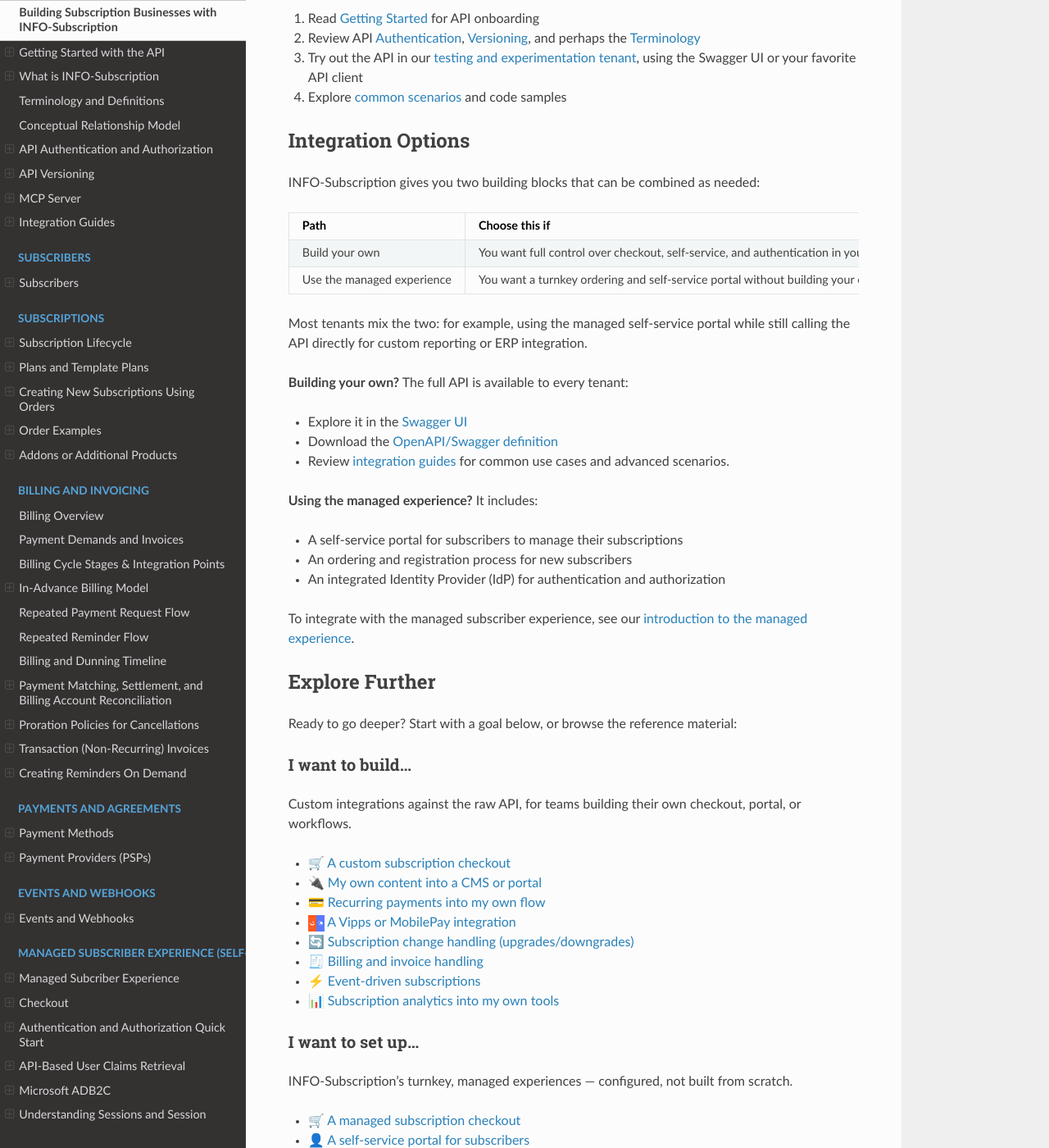
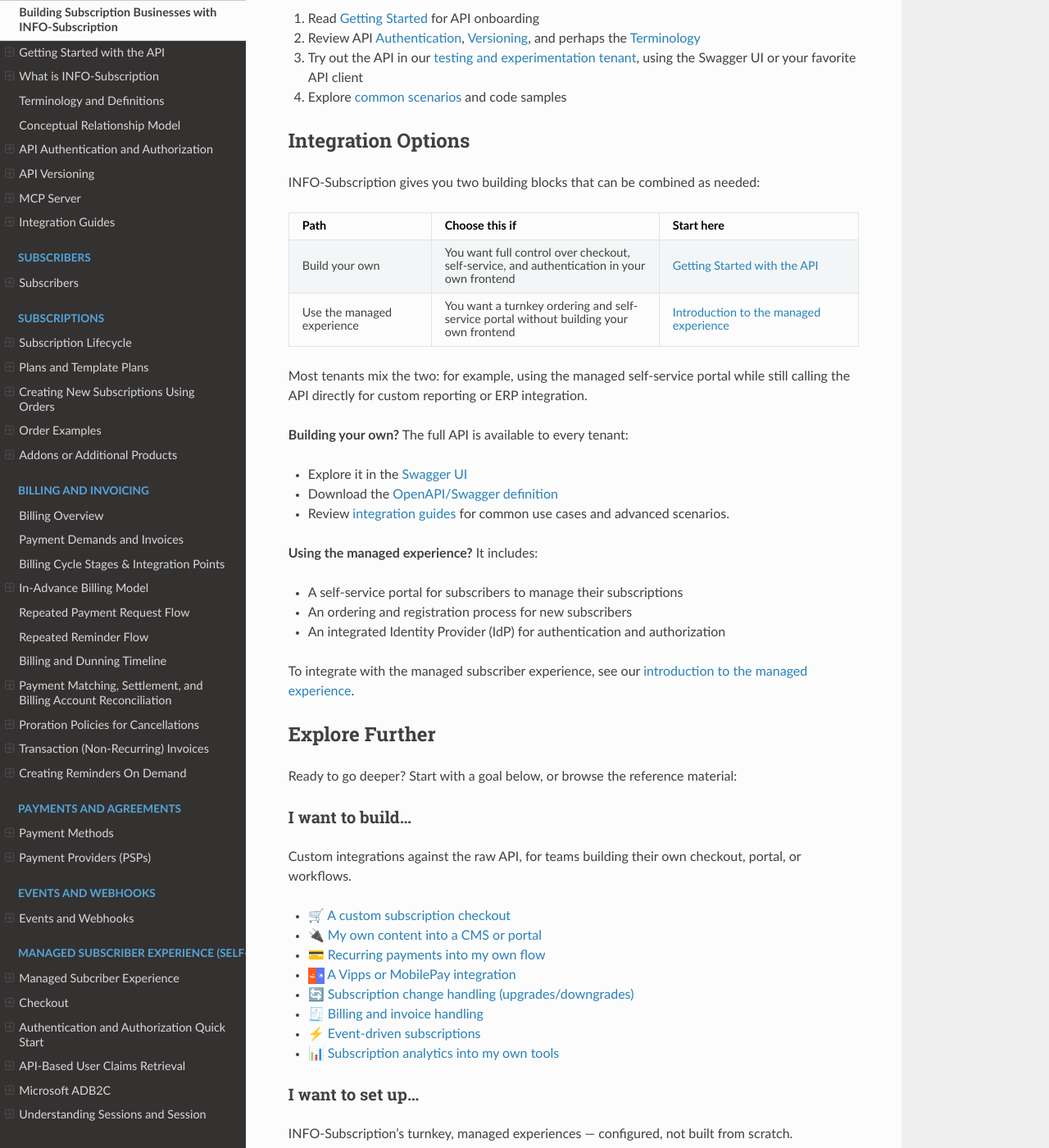
Before and after one commit to infosoftas/info-subscription-doc, a Sphinx documentation site: the page built from source/index.rst, in a window 1280 px wide and 1400 px high, scrolled down 837 px. Shown: the whole window at 82% size. Built offline with Sphinx 7.4.7 and the Read the Docs theme 3.1.0, drawn with Linux system fonts in a browser that asks for light colours; formulas are drawn with MathJax 3.

Commit message:
Fix RTD theme forcing horizontal scroll on tables with wrapped text
sphinx_rtd_theme's JS wraps every rendered table in a
.wy-table-responsive div, and its CSS forces white-space: nowrap on
all cells inside that wrapper. This makes any table with real sentence
content (not just short single words) force a wide column and produce
a horizontally-scrolling table container, regardless of the table's
own :widths: settings, on any viewport narrower than the widest cell's
unwrapped content. This affects list-table, grid table, and csv-table
alike, since they all render to the same <table> markup - the syntax
used to author the table isn't the cause.

Add source/_static/custom.css overriding that rule to let table cell
content wrap normally, and register it via html_css_files in conf.py.
This directly fixes the "Integration Options" choice table on
index.rst, and any other tables across the docs with the same problem.

Co-authored-by: Copilot <223556219+Copilot@users.noreply.github.com>

```diff
--- /dev/null
+++ b/source/_static/custom.css
@@ -0,0 +1,8 @@
+/* sphinx_rtd_theme wraps every table in a .wy-table-responsive div and forces
+   white-space: nowrap on all cells. This causes any table with real sentences
+   in its cells to force a wide column and horizontal scrolling, even though
+   the table's own :widths: fit the page. Let cell content wrap normally. */
+.wy-table-responsive table td,
+.wy-table-responsive table th {
+    white-space: normal;
+}
--- a/source/conf.py
+++ b/source/conf.py
@@ -105,6 +105,9 @@ html_theme_options = {
 # so a file named "default.css" will overwrite the builtin "default.css".
 #html_static_path = ['_static']
 html_static_path = ['_static']
+
+# Custom stylesheet overrides, loaded after the theme's own CSS.
+html_css_files = ['custom.css']
 
 # Custom sidebar templates, must be a dictionary that maps document names
 # to template names.
```
